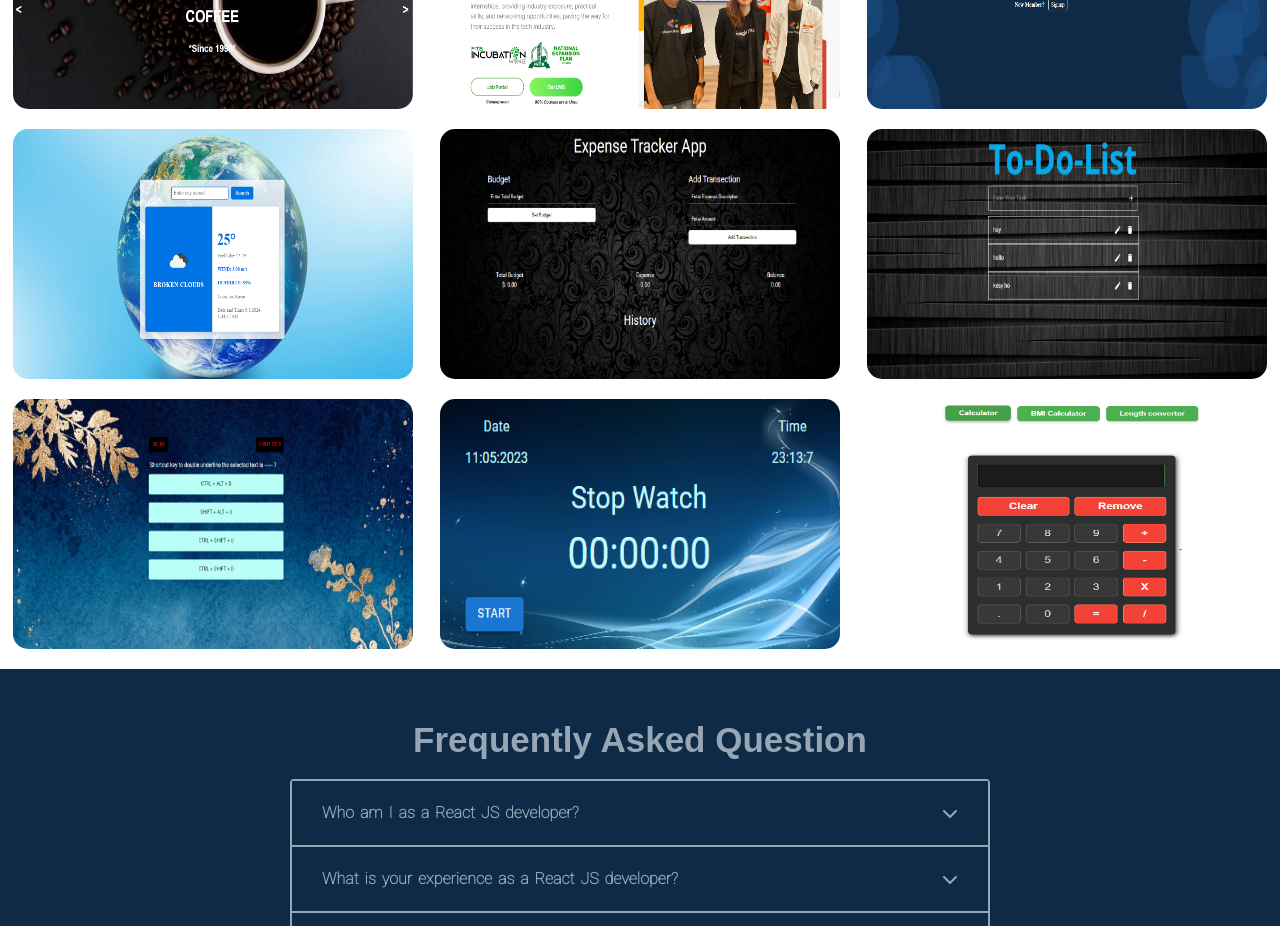
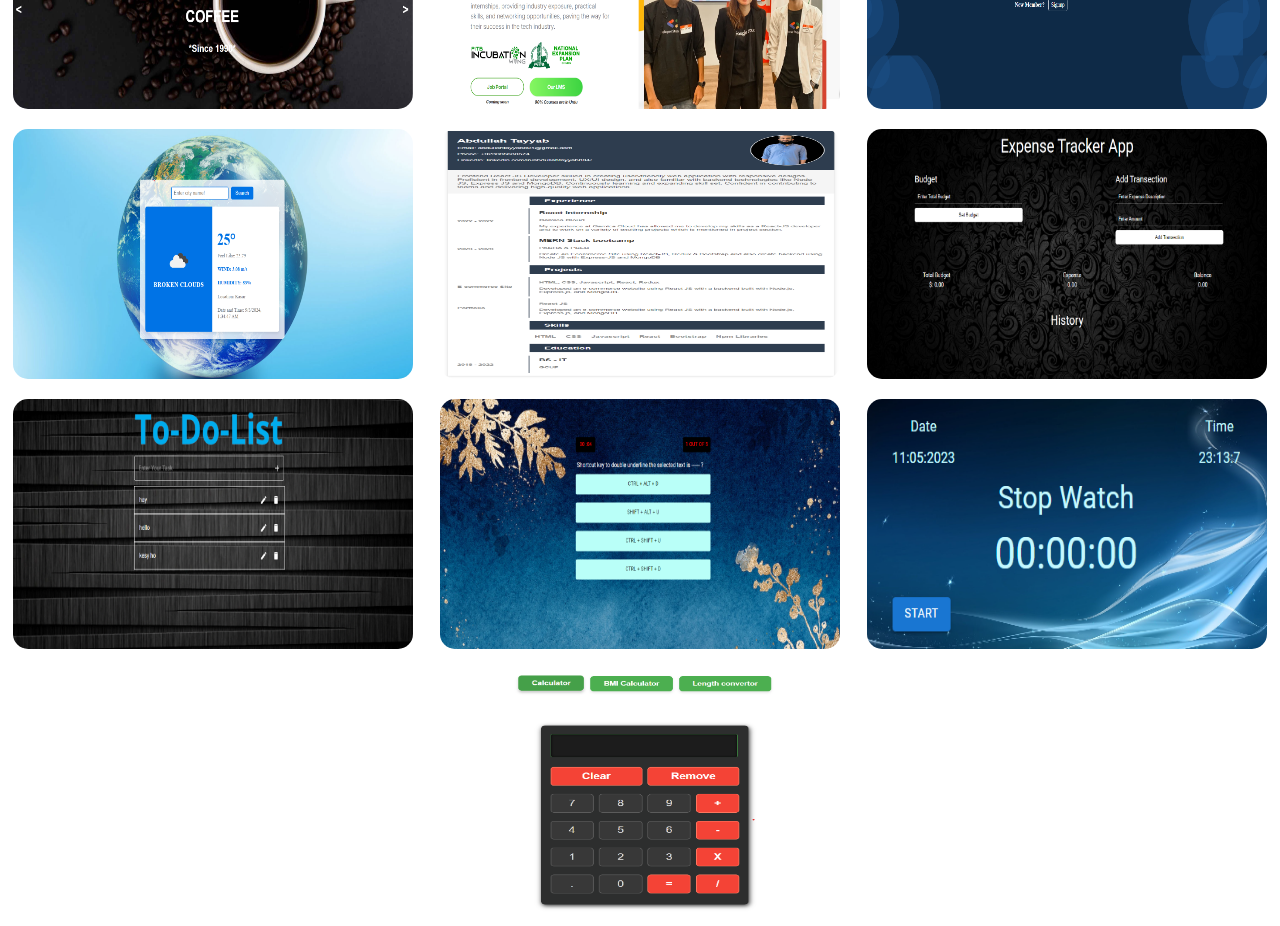
Before and after one commit to Ab-Tayyab/abdullah-tayyab-portfolio, a React (Create React App) app: page /resume in a window 1280 px wide. Shown: the part 2340-3266 px from the top of the page. Built offline with nearby package versions, Linux system fonts and the light colour scheme.

Commit message:
project added

```diff
--- a/src/component/project/ProjectAPI.js
+++ b/src/component/project/ProjectAPI.js
@@ -7,6 +7,7 @@ import s7 from "../../images/C2.png";
 import s8 from "../../images/T1.png";
 import s9 from "../../images/L1.png";
 import s10 from "../../images/W2.png";
+import s11 from "../../images/C1.png";
 
 export const projectdata = [
   {
@@ -40,7 +41,14 @@ export const projectdata = [
     detail: "Weather app build by open weather API using fetch method",
   },
   {
-    id: 7,
+    id: 5,
+    name: "CV Maker App",
+    img: s11,
+    url: "https://mycvmaker.vercel.app/",
+    detail: "Create your cv using mycvmaker app",
+  },
+  {
+    id: 6,
     name: "Expense Tracker App",
     img: s1,
     url: "https://reactjs-expense-tracker-app.netlify.app/",
@@ -48,7 +56,7 @@ export const projectdata = [
       "An expense tracker app allows you to monitor and categorize your expenses. Feature Include: Edit",
   },
   {
-    id: 8,
+    id: 7,
     name: "To Do List",
     img: s8,
     url: "https://reactjs-any-do-list.netlify.app/",
@@ -56,7 +64,7 @@ export const projectdata = [
       "A list of errands and other tasks – often written on a piece of paper as a memory aid – that one needs or intends to accomplish.",
   },
   {
-    id: 9,
+    id: 8,
     name: "Quiz App",
     img: s5,
     url: "https://reactjs-quiz-app-with-timer.netlify.app/",
@@ -64,7 +72,7 @@ export const projectdata = [
       "A quiz is a form of game or mind sport in which players attempt to answer questions correctly on one or several specific topics.",
   },
   {
-    id: 10,
+    id: 9,
     name: "Time Cunter App",
     img: s6,
     url: "https://reactjs-time-counter-app.netlify.app/",
@@ -72,7 +80,7 @@ export const projectdata = [
       " App timer is an incredibly useful tool for time management if you are someone who struggles to get off an app. It can help you save time.",
   },
   {
-    id: 11,
+    id: 10,
     name: "Calculator",
     img: s7,
     url: "https://mera-hisaab-kitaab.vercel.app/",
```
Also changed, not shown: src/images/C1.png (added).
